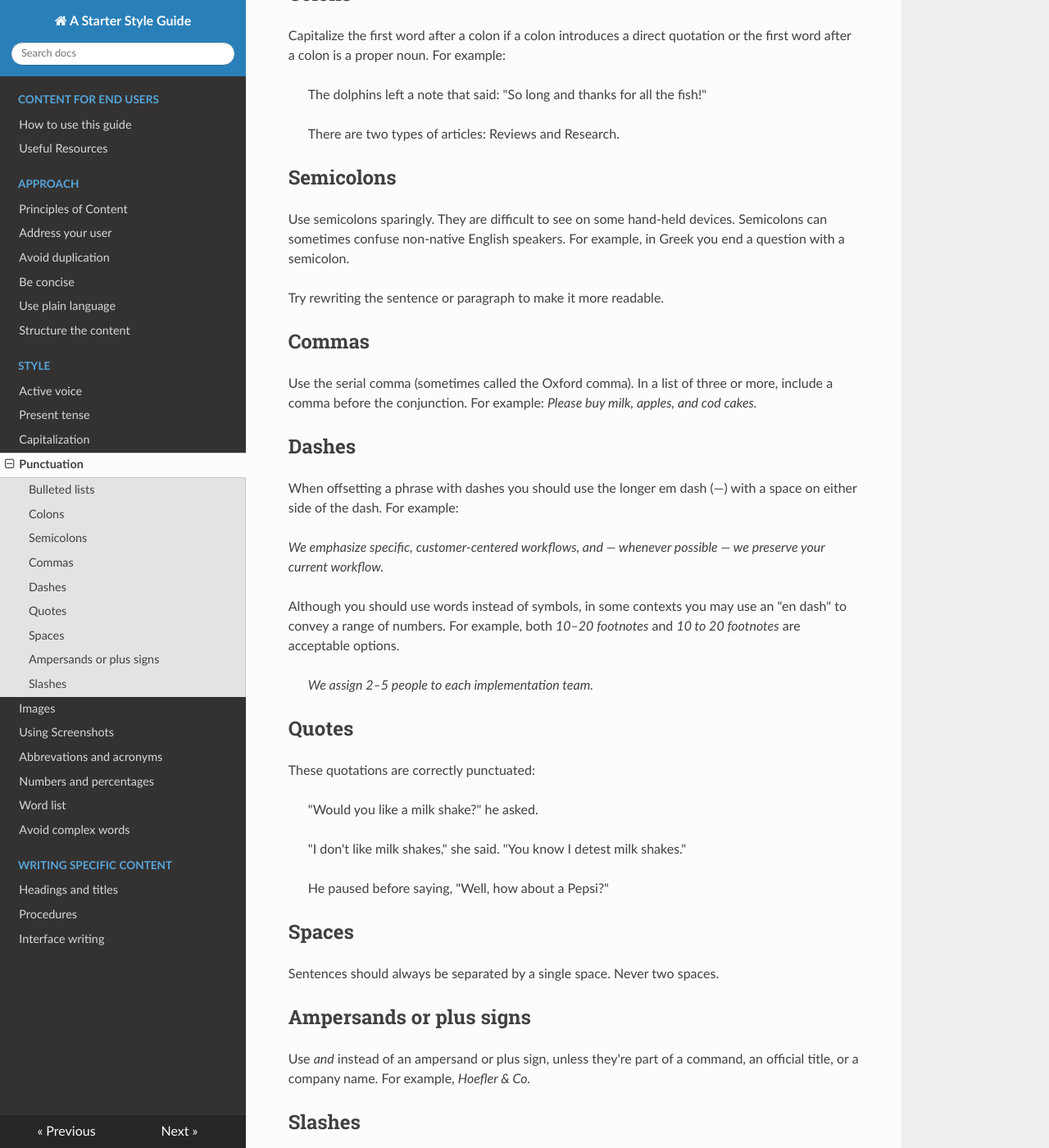
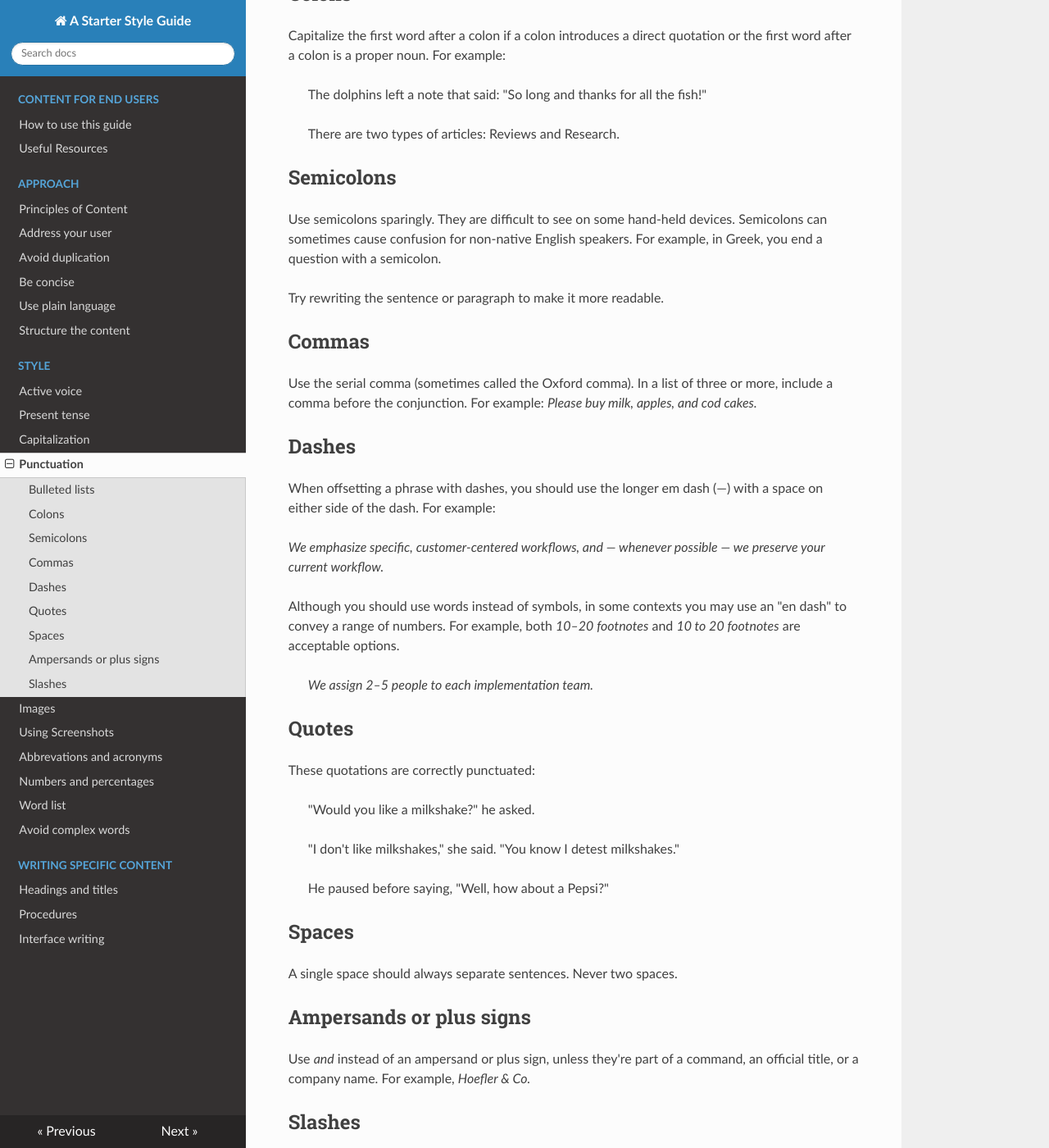
Before and after one commit to stevearrants/styleguide, an MkDocs documentation site: the page built from docs/Punctuation.md, in a window 1280 px wide and 1400 px high, scrolled down 744 px. Shown: the whole window at 82% size. Built offline with MkDocs 1.6.1, drawn with Linux system fonts in a browser that asks for light colours; nearby versions of some CDN libraries.

Commit message:
Update Punctuation.md
grammar

```diff
--- a/docs/Punctuation.md
+++ b/docs/Punctuation.md
@@ -2,10 +2,8 @@
 
 ## Bulleted lists
 
-Capitalize the first word of every bullet. Don't use semicolons or a comma after
-points in a bulleted list. Include a period at the end of the bullet
-only if that point is a complete sentence. If one bullet point
-requires a period, all should have a period. For example:
+Capitalize the first word of every bullet. Don't use semicolons or a comma after points in a bulleted list. Include a period at the end of the bullet
+only if that point is a complete sentence. If one bullet point requires a period, all should have a period. For example:
 
 > When you go to the store, please buy:
 >
@@ -36,28 +34,23 @@
 
 ## Semicolons
 
-Use semicolons sparingly. They are difficult to see on some hand-held
-devices. Semicolons can sometimes confuse non-native English speakers.
-For example, in Greek you end a question with a semicolon.
+Use semicolons sparingly. They are difficult to see on some hand-held devices. Semicolons can sometimes cause confusion for non-native English speakers.
+For example, in Greek, you end a question with a semicolon.
 
 Try rewriting the sentence or paragraph to make it more readable.
 
 ## Commas
 
-Use the serial comma (sometimes called the Oxford comma). In a list of
-three or more, include a comma before the conjunction. For example:
+Use the serial comma (sometimes called the Oxford comma). In a list of three or more, include a comma before the conjunction. For example:
 *Please buy milk, apples, and cod cakes.*
 
 ## Dashes
 
-When offsetting a phrase with dashes you should use the longer em dash
-(&mdash;) with a space on either side of the dash. For example:
+When offsetting a phrase with dashes, you should use the longer em dash (&mdash;) with a space on either side of the dash. For example:
 
-*We emphasize specific, customer-centered workflows, and &mdash; whenever
-possible &mdash; we preserve your current workflow.*
+*We emphasize specific, customer-centered workflows, and &mdash; whenever possible &mdash; we preserve your current workflow.*
 
-Although you should use words instead of symbols, in some contexts
-you may use an "en dash" to convey a range of numbers. For example, both
+Although you should use words instead of symbols, in some contexts you may use an "en dash" to convey a range of numbers. For example, both
 *10&ndash;20 footnotes* and *10 to 20 footnotes* are acceptable options.
 
 > *We assign 2&ndash;5 people to each implementation team.*
@@ -66,24 +59,21 @@
 
 These quotations are correctly punctuated:
 
-> "Would you like a milk shake?" he asked.
+> "Would you like a milkshake?" he asked.
 >
-> "I don't like milk shakes," she said. "You know I detest milk
-> shakes."
+> "I don't like milkshakes," she said. "You know I detest milkshakes."
 >
 > He paused before saying, "Well, how about a Pepsi?"
 
 ## Spaces
 
-Sentences should always be separated by a single space. Never two
+A single space should always separate sentences. Never two
 spaces.
 
 ## Ampersands or plus signs
 
-Use *and* instead of an ampersand or plus sign, unless they're part of a command,
-an official title, or a  company name. For example, *Hoefler & Co.*
+Use *and* instead of an ampersand or plus sign, unless they're part of a command, an official title, or a  company name. For example, *Hoefler & Co.*
 
 ## Slashes
 
-Avoid using the slash */* symbol. Replace it with words or commas as
-appropriate. If you must use a /, or if your corporate style guide requires it, do not place a space before/after the slash.
+Avoid using the slash */* symbol. Replace it with words or commas as appropriate. If you must use a /, or if your corporate style guide requires it, do not place a space before/after the slash.
```
